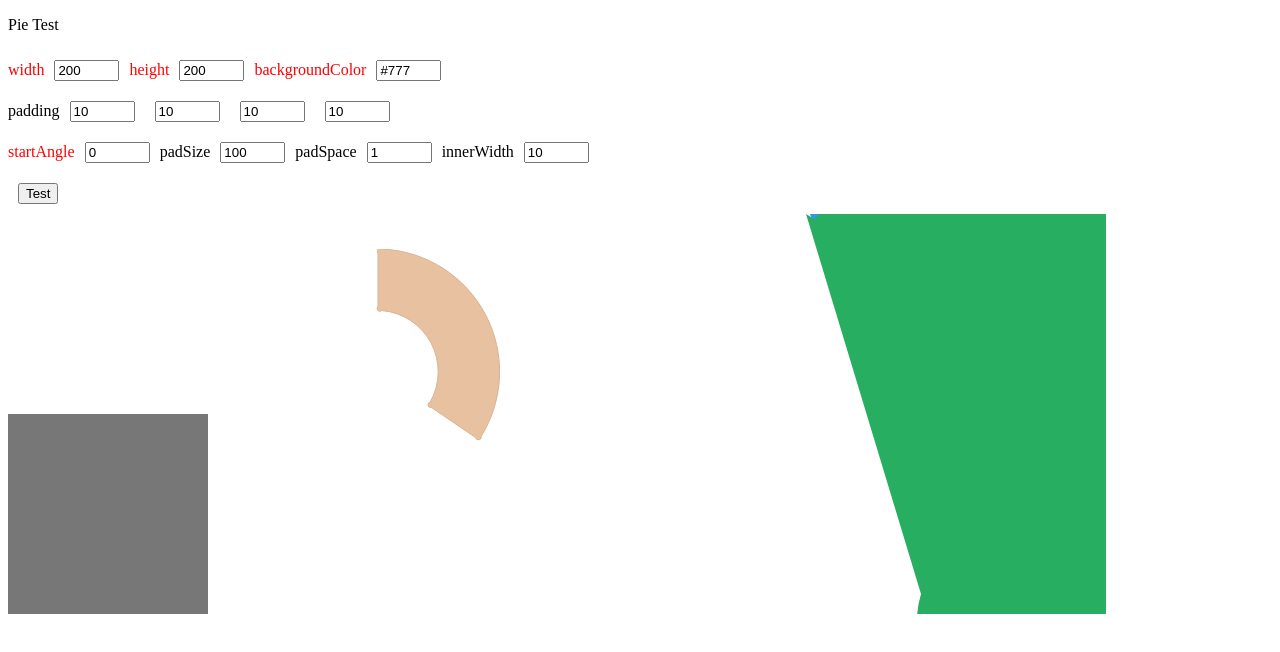
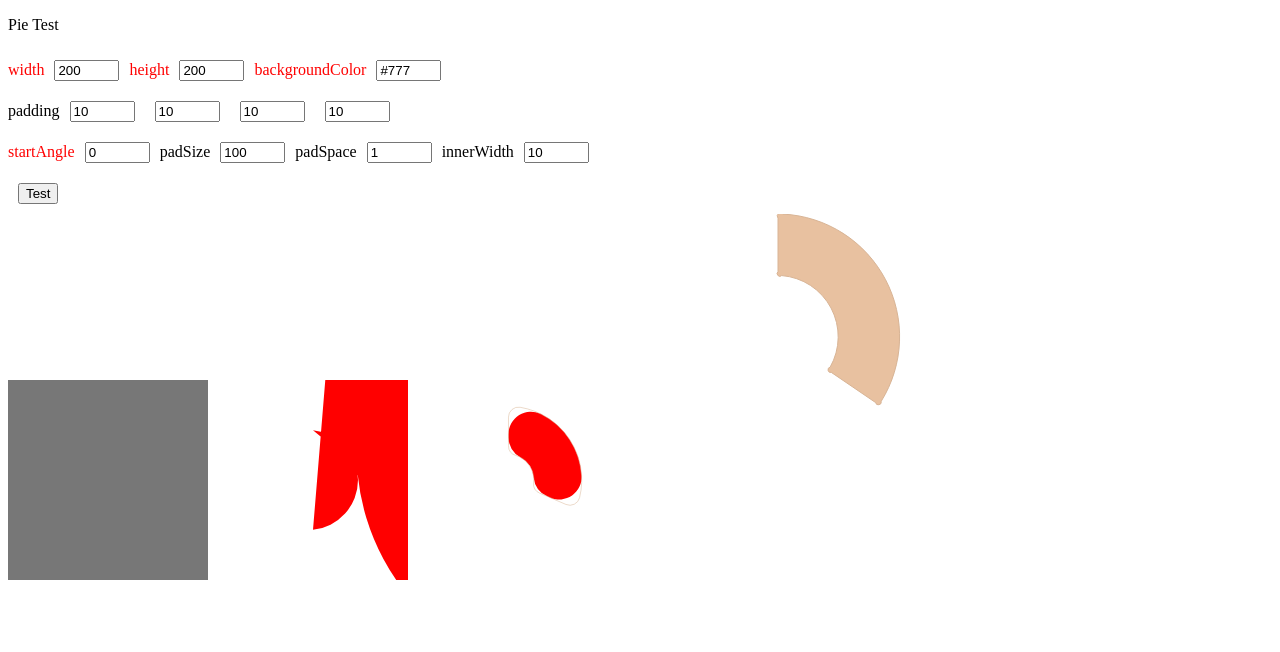
Before and after one commit to sdh20282/jetty-chart, a React (Create React App) app: page / in a window 1280 px wide. Shown: the top 652 px of the page. Built offline with nearby package versions, Linux system fonts and the light colour scheme.

Commit message:
Feat : 파이차트 속성 수정

```diff
--- a/src/jetty-chart/src/pies/pie/PiePiece.js
+++ b/src/jetty-chart/src/pies/pie/PiePiece.js
@@ -25,45 +25,37 @@ const PiePiece = ({
       {/* <path
         d={`M ${startX} ${startY} A 1 1 0 ${isLargeArcFlag} 1 ${endX} ${endY}`}
         fill="none"
-        stroke={"black"}
-        strokeWidth={1.1}
-        strokeDasharray={`0 ${targetSpace} ${targetRad} ${targetSpace + targetRestRad}`}
-      ></path> */}
-      {/* <path
-        d={`M ${startX} ${startY} A 1 1 0 ${isLargeArcFlag} 1 ${endX} ${endY}`}
-        fill="none"
         stroke={pieSettings.color[index]}
         strokeWidth={checkRangeStrokeWidth(pieSettings.innerWidth)}
         strokeDasharray={`0 ${targetSpace} ${targetRad} ${targetSpace + targetRestRad}`}
       ></path> */}
       <path
-        d={`M ${startX} ${startY}
-        A 0 0 0 1 1 ${endX} ${endY}`}
-        // d={`M ${startRadiusPos.x} ${startRadiusPos.y}
-        // A 1 1 0 0 1 ${startX} ${startY}
-        // A 0 0 0 1 1 ${endX} ${endY}
-        // A 1 1 0 0 1 ${endRadiusPos.x} ${endRadiusPos.y2}
+        d={`M ${startRoundPos.x} ${startRoundPos.y}
+        A 1 1 0 0 1 ${startX} ${startY}
+        A 0 0 0 1 1 ${endX} ${endY}
+        A 1 1 0 0 1 ${endRoundPos.x} ${endRoundPos.y2}
+      `}
+      />
+      {/* d={`M ${startX} ${startY}`}
+      A 2 2 0 ${isLargeArcFlag} 1 ${startInnerPos.x1} ${startInnerPos.y1}
+      A 0 0 0 ${isLargeArcFlag} 0 ${endX} ${endY}
+      A 2 2 0 ${isLargeArcFlag} 1 ${endInnerPos.x1} ${endInnerPos.y1}
+      Z`
+      A ${endRadiusPos.x1} ${endRadiusPos.y1} 0 ${isLargeArcFlag * -1}
+      1 ${endRadiusPos.x2} ${endRadiusPos.y2}
 
-        // d={`M ${startX} ${startY}`}
-        // A 2 2 0 ${isLargeArcFlag} 1 ${startInnerPos.x1} ${startInnerPos.y1}
-        // A 0 0 0 ${isLargeArcFlag} 0 ${endX} ${endY}
-        // A 2 2 0 ${isLargeArcFlag} 1 ${endInnerPos.x1} ${endInnerPos.y1}
-        // Z`}
-        // A ${endRadiusPos.x1} ${endRadiusPos.y1} 0 ${isLargeArcFlag * -1}
-        // 1 ${endRadiusPos.x2} ${endRadiusPos.y2}
-
-        // L ${startInnerPos.startInner} ${startInnerPos.startRoundY1}
-        // A 1 1 0 0
-        // 1 ${endInnerPos.startRoundX2} ${endInnerPos.startRoundY2}
-        // A ${startInnerPos.startRoundX1} ${startInnerPos.startRoundY1} 0 0
-        // 0 ${startInnerPos.startRoundX2} ${startInnerPos.startRoundY2}
-        // A ${startInnerPos.startRoundX1} ${startInnerPos.startRoundY1} 0 0
-        // 1 ${startInnerPos.startRoundX2} ${startInnerPos.startRoundY2}
-        fill={pieSettings.color[index]}
-        // stroke={pieSettings.color[index]}
-        // strokeWidth={checkRangeStrokeWidth(pieSettings.innerWidth)}
-        // strokeDasharray={`0 ${targetSpace} ${targetRad} ${targetSpace + targetRestRad}`}
-      ></path>
+      L ${startInnerPos.startInner} ${startInnerPos.startRoundY1}
+      A 1 1 0 0
+      1 ${endInnerPos.startRoundX2} ${endInnerPos.startRoundY2}
+      A ${startInnerPos.startRoundX1} ${startInnerPos.startRoundY1} 0 0
+      0 ${startInnerPos.startRoundX2} ${startInnerPos.startRoundY2}
+      A ${startInnerPos.startRoundX1} ${startInnerPos.startRoundY1} 0 0
+      1 ${startInnerPos.startRoundX2} ${startInnerPos.startRoundY2}
+      fill={pieSettings.color[index]}
+      stroke={pieSettings.color[index]}
+      strokeWidth={checkRangeStrokeWidth(pieSettings.innerWidth)}
+      strokeDasharray={`0 ${targetSpace} ${targetRad} ${targetSpace + targetRestRad}`}
+      ></path> */}
     </>
   );
 };
--- a/src/jetty-chart/src/pies/pie/PieTest.js
+++ b/src/jetty-chart/src/pies/pie/PieTest.js
@@ -1,10 +1,73 @@
 import React from "react";
+import { calculateIntersection } from "../utils/calculateIntersection";
 
 const PieTest = () => {
   const cornerRadius = 1;
   const pathData = `M1.1976181439965927,-118.63665445743161A${cornerRadius},${cornerRadius},0,0,1,6.385046341273871,-122.63236514874113A122.75,122.75,0,0,1,104.4049095437183,64.56965228532815A${cornerRadius},${cornerRadius},0,0,1,98.7420444314387,65.76603281607452L54.5436867163979,35.681203849466294A${cornerRadius},${cornerRadius},0,0,1,53.32472587787223,30.38744872413381A61.375,61.375,0,0,0,4.889175217325921,-61.18056392194806A${cornerRadius},${cornerRadius},0,0,1,1.1976181439965838,-65.17181432713036Z`;
+  const pos1 = calculateIntersection(0, -200, 200, 20);
+  const pos2 = calculateIntersection(200, 0, 200, 20);
+  const pos3 = calculateIntersection(0, -100, 20, 100);
+  const pos4 = calculateIntersection(100, 0, 20, 100);
+
   return (
     <>
+      {/* <svg width="200" height="200" viewBox="-1 -1 2 2">
+        <path d="M 0,-0.5 A 0.5,0.5 0 0 1 0.5,0 L 0.35,0 A 0.35,0.35 0 0 0 0,-0.35 Z" fill="red" />
+        <path d="M 0.5,0 A 0.5,0.5 0 0 1 0,0.5 L 0,0.35 A 0.35,0.35 0 0 0 0.35,0 Z" fill="green" />
+        <path d="M 0,0.5 A 0.5,0.5 0 0 1 -0.5,0 L -0.35,0 A 0.35,0.35 0 0 0 0,0.35 Z" fill="blue" />
+        <path
+          d="M -0.5,0 A 0.5,0.5 0 0 1 0,-0.5 L 0,-0.35 A 0.35,0.35 0 0 0 -0.35,0 Z"
+          fill="yellow"
+        />
+      </svg> */}
+      <svg width="200" height="200" viewBox="-40 -40 80 80">
+        <path
+          d={`
+            M ${pos1.x1},${pos1.y1}
+            A 20,20,0,0,1,${pos1.x2},${pos1.y2}
+            A 200,200,0,0,1,${pos2.x1},${pos2.y1}
+            A 20,20,0,0,1,${pos2.x2},${pos2.y2}
+            L ${pos2.x2},${pos2.y2}
+            A 20,20,0,0,1,${pos3.x1},${pos3.y1}
+            A 100,100,0,0,0,${pos4.x2},${pos4.y2}
+            A 20,20,0,0,1,${pos4.x1},${pos4.y1}
+            Z
+        `}
+          fill="red"
+        />
+      </svg>
+      <svg width="200" height="200" viewBox="-200 -200 400 400">
+        <path
+          d="
+            M0.954411986024752,-91.58622574154481
+            A45,45,0,0,1,66.13567251053699,-131.80707510654162
+            A147.46875,147.46875,0,0,1,147.2185779861251,-8.586182056403063
+            A45,45,0,0,1,84.48970186389028,35.3615317367787
+            L78.42729008430523,32.749658991261526
+            A45,45,0,0,1,51.41022386428762,-4.582611698337274
+            A51.614062499999996,51.614062499999996,0,0,0,24.55019311911691,-45.401535938423606
+            A45,45,0,0,1,0.954411986024752,-84.98511100053119Z"
+          fill="red"
+        />
+        <path
+          d="M0.9544119860247626,-125.73462070918433
+          A20,20,0,0,1,24.242184398639584,-145.4625337402895
+          A147.46875,147.46875,0,0,1,143.18358577916447,35.291542754364606
+          A20,20,0,0,1,115.85131880708445,48.87307722847817
+          L63.26896633634415,26.218988673163306
+          A20,20,0,0,1,51.30294930697356,5.658519255070727
+          A51.614062499999996,51.614062499999996,0,0,0,15.10237364201243,-49.35513912583931
+          A20,20,0,0,1,0.9544119860247626,-68.47982597870593Z"
+          opacity="1"
+          fill="url(#lines.bg.#e8c1a0)"
+          stroke="rgb(216, 180, 149)"
+          stroke-width="1"
+        ></path>
+        {/* L78.42729008430523,32.749658991261526
+            A45,45,0,0,1,51.41022386428762,-4.582611698337274
+            A51.614062499999996,51.614062499999996,0,0,0,24.55019311911691,-45.401535938423606
+            A45,45,0,0,1,0.954411986024752,-84.98511100053119Z" */}
+      </svg>
       {/* <svg width="200" height="200" viewBox="-1.5 -1.5 3 3" xmlns="http://www.w3.org/2000/svg">
         <path
           d="
@@ -93,32 +156,6 @@ const PieTest = () => {
         </g>
       </svg>
 
-      <svg width="400" height="400" viewBox="-1 -1 2 2" xmlns="http://www.w3.org/2000/svg">
-        <path
-          d="M-0.4,-1
-       A0.4,0.4,0,0,1,-0.3714,-1.0857
-       A1.4021,1.4021,0,1,1,0.1061,1.1061
-       A0.4,0.4,0,0,1,0.1392,0.9487
-       Z"
-          fill="#FF5733"
-        />
-        <path
-          d="M-0.48,-1
-       A0.48,0.48,0,0,1,-0.4286,-1.0286
-       A1.35105,1.35105,0,1,1,0.0805,1.0805
-       A0.48,0.48,0,0,1,0.11,0.92
-       Z"
-          fill="#3498db"
-        />
-        <path
-          d="M-0.5,-1
-       A0.5,0.5,0,0,1,-0.4571,-0.9714
-       A1.30087,1.30087,0,1,1,0.0543,1.0543
-       A0.5,0.5,0,0,1,0.075,0.9
-       Z"
-          fill="#27ae60"
-        />
-      </svg>
       {/* <svg width="400" height="400" viewBox="-1 -1 2 2" xmlns="http://www.w3.org/2000/svg">
         <path d="M0,1 A1,1 0 0,1 0,-1 L0,-0.6 A0.6,0.6 0 0,0 0,0.6 Z" fill="#FF5733" />
         <path
--- /dev/null
+++ b/src/jetty-chart/src/pies/utils/calculateIntersection.js
@@ -0,0 +1,23 @@
+export const calculateIntersection = (x3, y3, r1, r2) => {
+  const d = Math.sqrt(x3 ** 2 + y3 ** 2);
+
+  const a = (r1 ** 2 - r2 ** 2 + d ** 2) / (2 * d);
+  const h = Math.sqrt(r1 ** 2 - a ** 2);
+
+  const x0 = a * (x3 / d);
+  const y0 = a * (y3 / d);
+
+  const rx = -h * (y3 / d);
+  const ry = h * (x3 / d);
+
+  const x1 = x0 + rx;
+  const y1 = y0 + ry;
+
+  const x2 = x0 - rx;
+  const y2 = y0 - ry;
+
+  console.log(`Point 1: (${x1.toFixed(2)}, ${y1.toFixed(2)})`);
+  console.log(`Point 2: (${x2.toFixed(2)}, ${y2.toFixed(2)})`);
+
+  return { x1, y1, x2, y2 };
+};
--- a/src/jetty-chart/src/pies/utils/getCoordinatesForPercent.js
+++ b/src/jetty-chart/src/pies/utils/getCoordinatesForPercent.js
@@ -4,14 +4,20 @@ const getCoordinatesForPercent = (percent, startAngle) => {
 
   return [x, y];
 };
+
 export const getCoordinatesForPosition = (percent, startAngle, range) => {
-  const x = Math.cos((2 * Math.PI * percent * (100 - range)) / 100 + (Math.PI * startAngle) / 180);
-  const y =
+  const x1 = Math.cos((2 * Math.PI * percent * (100 - range)) / 100 + (Math.PI * startAngle) / 180);
+  const y1 =
+    (Math.sin((2 * Math.PI * percent * (100 - range)) / 100 + (Math.PI * startAngle) / 180) *
+      (100 - range)) /
+    100;
+  const x2 = Math.cos((2 * Math.PI * percent * (100 - range)) / 100 + (Math.PI * startAngle) / 180);
+  const y2 =
     (Math.sin((2 * Math.PI * percent * (100 - range)) / 100 + (Math.PI * startAngle) / 180) *
       (100 - range)) /
     100;
 
-  return { x: x, y: y };
+  return { x1, x2, y1, y2 };
 };
 
 export default getCoordinatesForPercent;
```
